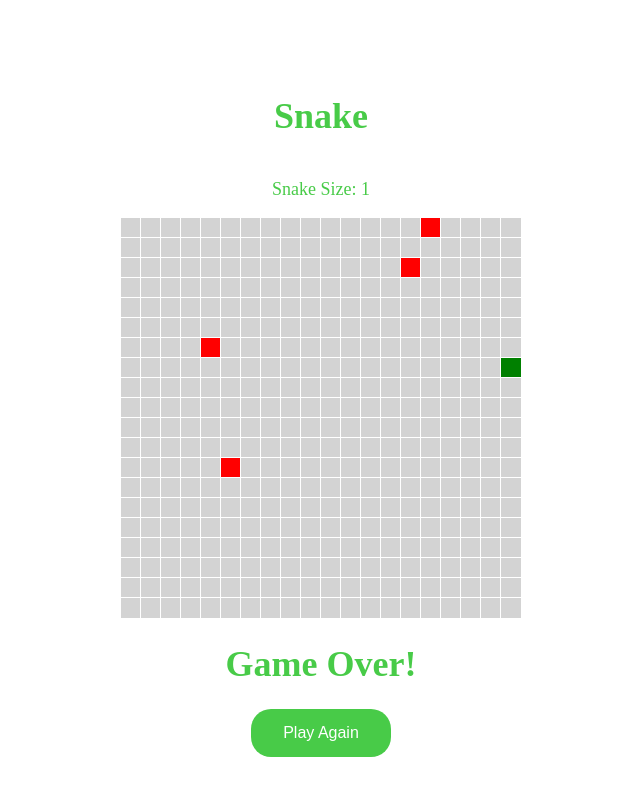
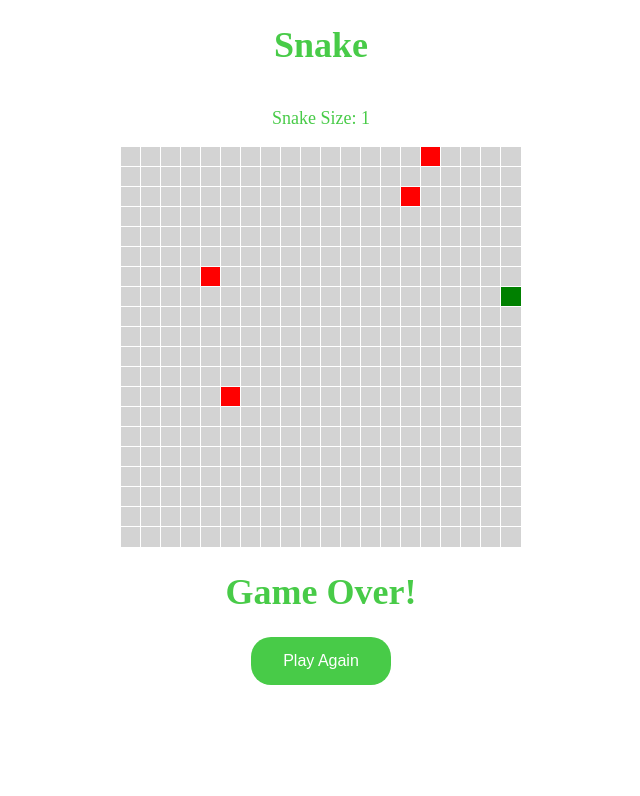
Before and after one commit to AndrewByerle/snake-game, a Vue app: page /game in a window 1280 px wide. Shown: the top 796 px of the page, without its empty margins (319-959 px from the left). Built offline with nearby package versions, Linux system fonts and the light colour scheme.

Commit message:
removed 8px margins from body

```diff
--- a/src/App.vue
+++ b/src/App.vue
@@ -1,35 +1,18 @@
 <script setup lang="ts">
 import Game from './views/Game.vue'
+
 </script>
 
 <template>
-  <div class="center">
-    <div>
-      <div class="title">
-        <h1>
-          Snake
-        </h1>
-      </div>
-      <Game />
-    </div>
-  </div>
+
+  <Game />
+
 </template>
 
 
 
 <style>
-.center {
-  padding-top: 5%;
-  display: flex;
-  align-items: center;
-  justify-content: center;
-}
-
-.title {
- font-size: large;
- display: flex;
- align-items: center;
- justify-content: center;
- color:rgb(72, 203, 72);
+body {
+  margin: 0;
 }
 </style>
--- a/src/router/index.ts
+++ b/src/router/index.ts
@@ -1,15 +1,9 @@
 import { createRouter, createWebHistory } from "vue-router";
-import HomeView from "../views/HomeView.vue";
 import Game from "@/views/Game.vue";
 
 const router = createRouter({
   history: createWebHistory(import.meta.env.BASE_URL),
   routes: [
-    {
-      path: "/",
-      name: "home",
-      component: HomeView,
-    },
     {
       path: "/game",
       name: "game",
--- a/src/views/Game.vue
+++ b/src/views/Game.vue
@@ -181,12 +181,17 @@ const test = () => {
 
 
 <template>
+    <div class="title">
+        <h1>
+            Snake
+        </h1>
+    </div>
     <div>
         <p class="title">
             Snake Size: {{ snakeSize }}
         </p>
     </div>
-    <div v-for="(row, i) in board" class="row">
+    <div v-for="(row, i) in board" class="middle row">
         <div v-for="(col, j) in row" :class="`square ${board[i][j]}`" @click="test"></div>
     </div>
     <div v-if="lost" class="lost">
--- a/src/views/HomeView.vue
+++ /dev/null
@@ -1,9 +0,0 @@
-<script setup lang="ts">
-import CounterVue from "@/components/Counter.vue";
-</script>
-
-<template>
-  <main>
-    <CounterVue />
-  </main>
-</template>
```
